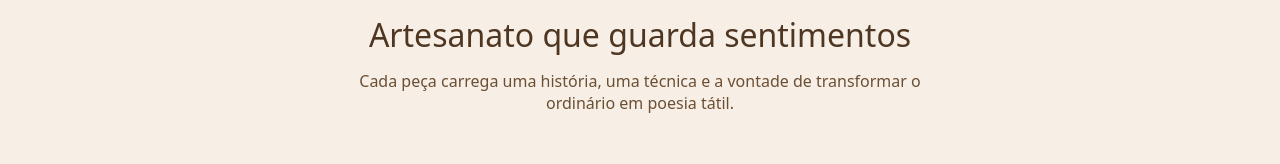
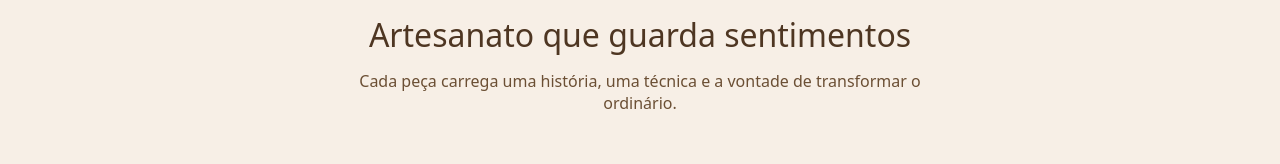
Before and after one commit to rafaelrferraz/sitebelateste, a plain HTML site: page index.html in a window 1280 px wide. Shown: the part 142-306 px from the top of the page. Drawn offline with Linux system fonts and the light colour scheme.

Commit message:
Update index.html

```diff
--- a/index.html
+++ b/index.html
@@ -334,7 +334,7 @@
         <div class="hero">
             <div class="container">
                 <h2>Artesanato que guarda sentimentos</h2>
-                <p>Cada peça carrega uma história, uma técnica e a vontade de transformar o ordinário em poesia tátil.</p>
+                <p>Cada peça carrega uma história, uma técnica e a vontade de transformar o ordinário.</p>
             </div>
         </div>
         <div class="container">
```
